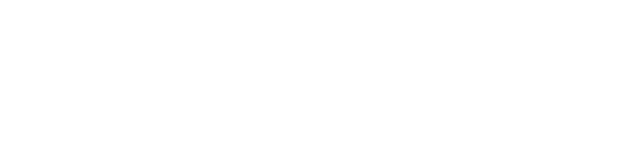
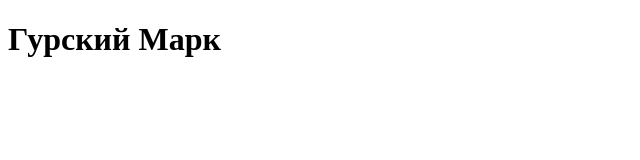
Before and after one commit to GurskiyMark/js-lessons, a plain HTML site: page index.html in a window 1280 px wide. Shown: the whole page, without its empty margins (0-640 px from the left). Drawn offline with Linux system fonts and the light colour scheme.

Commit message:
complete task-1

```diff
--- a/index.html
+++ b/index.html
@@ -1,6 +1,6 @@
 <!DOCTYPE html>
 <html lang="en">
-
+<h1>Гурский Марк</h1>
 <head>
     <meta charset="UTF-8">
     <meta name="viewport" content="width=device-width, initial-scale=1.0">
```
